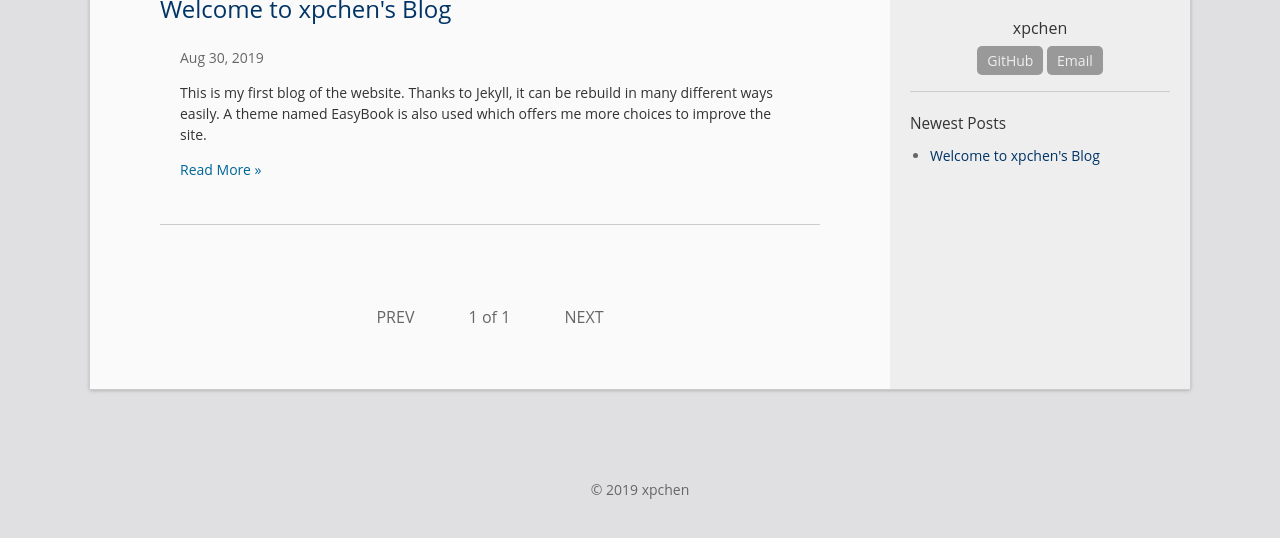
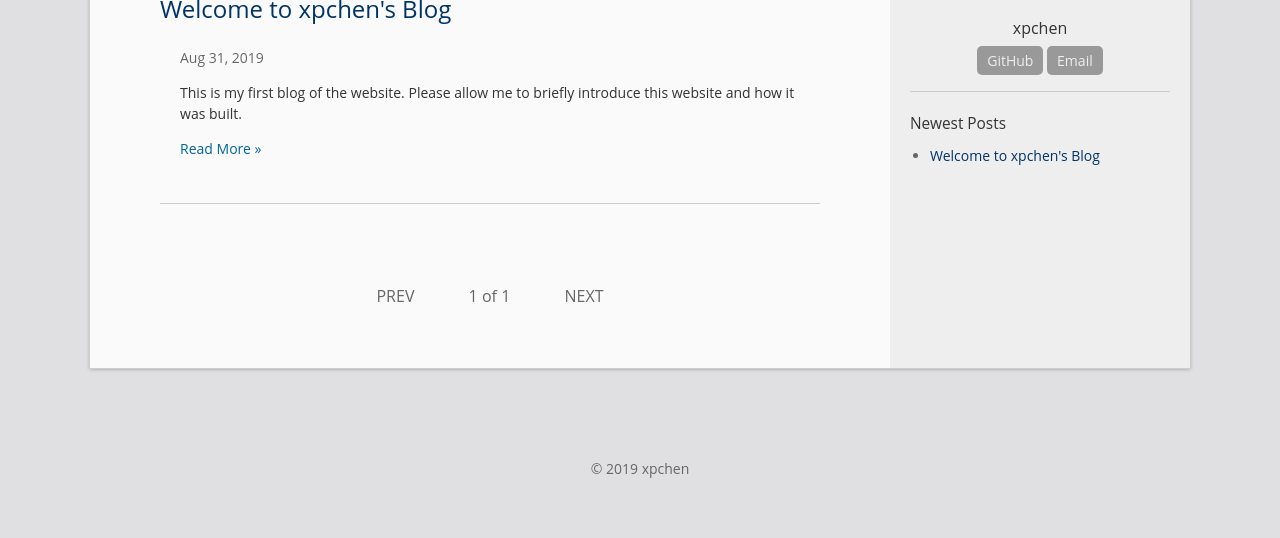
Before and after one commit to xpchen0630/xpchen0630.github.io, a Jekyll site: the page built from index.html, in a window 1280 px wide, cut to the strip 261-799 px from the top of the page. Built offline with Jekyll 4.4.1, drawn with Linux system fonts in a browser that asks for light colours; the list of posts is cut into pages by our own code; part of the change alters nothing that is shown.

Commit message:
201908312220

```diff
--- a/_config.yml
+++ b/_config.yml
@@ -7,7 +7,7 @@ description: >
   a reading note about machine learning.
 
 # Your information
-email: 867813005@qq.com
+email: stxpchen@foxmail.com
 author: xpchen
 avatar: "//www.gravatar.com/avatar/your_email_md5?d=mm&s=135"
 profile: a graduate student majoring in software engineering.
--- a/_posts/2019-08-30-welcome-to-jekyll.markdown
+++ b/_posts/2019-08-31-welcome-to-website.markdown
@@ -1,18 +1,22 @@
 ---
 layout: post
 title:  "Welcome to xpchen's Blog"
-date:   2019-08-30 21:04
-categories: firstblog
-permalink: /firstblog
+date:   2019-08-31 22:20
+categories: Hello
+permalink: /Hello
 ---
 
-This is my first blog of the website. Thanks to Jekyll, it can be rebuild in many different ways easily. A theme named EasyBook is also used which offers me more choices to improve the site.
+This is my first blog of the website. Please allow me to briefly introduce this website and how it was built.
 
 <!--more-->
 
-## Jekyll ##
+## Jekyll & EasyBook ##
 
-To add new posts, simply add a file in the `_posts` directory that follows the convention `YYYY-MM-DD-name-of-post.ext` and includes the necessary front matter.
+Thanks to Jekyll, this site can be rebuilt in many different ways. A template named [EasyBook][github-easybook] is also used which offers me more choices to improve the site.
+
+Below is the description of Jekyll on its [official website](https://jekyllrb.com/docs/).
+
+> Jekyll is a simple, extendable, static site generator. You give it text written in your favorite markup language and it churns through layouts to create a static website. Throughout that process you can tweak how you want the site URLs to look, what data gets displayed in the layout, and more.
 
 GitHub Flavored Markdown is supported.
 
@@ -28,7 +32,7 @@ And $$\mathcal{ Mathematics }$$ is supported!
 
 Use `$$` to wrap your formulas. For example, `$$ e^{i\pi} + 1 = 0 $$` displays $$  e^{i\pi} + 1 = 0  $$
 
-Multi-line forumlas are supported too.
+Multi-line formulas are supported too.
 
 $$
 \begin{aligned}
@@ -40,25 +44,15 @@ $$
 
 Check out the [Jekyll docs][jekyll] for more info on how to get the most out of Jekyll. File all bugs/feature requests at [Jekyll’s GitHub repo][jekyll-gh]. If you have questions, you can ask them on [Jekyll’s dedicated Help repository][jekyll-help].
 
-## EasyBook ##
+I'm using [EasyBook][github-easybook] the template from [laobubu.net](http://laobubu.net) as well which has some advanced functions. Some features are supported now:
 
-I'm using [EasyBook][github-easybook] the template from [laobubu.net](http://laobubu.net).
+> * **Pagination** is enabled.
+> * **Disqus** or **多说** is ready.
+> * **TOC** for posts is enabled.
+> * **Profile** including your links and avatar on the sidebar.
+> * *And more...*
 
-### Advanced Functions ###
-
-Some features are supported now:
-
-* **Pagination** is enabled.
-* **Disqus** or **多说** is ready.
-* **TOC** for posts is enabled.
-* **Profile** including your links and avatar on the sidebar.
-* *And more...*
-
-> **Tips:** You can disable Disqus or 多说 on posts/pages by adding `nocomments: true` into [YAML Front Matter][frontmatter].
-
-EasyBook uses upaiyun CDN to make everyone lncluding Chinese visitors feel speedy. You can find it in `_includes/footer.html` and change it to your favorite CDN like Google CDN.
-
-### Support the Developers ###
+The template is for free. We can support the developers of [EasyBook][github-easybook] by the following ways:
 
 **Add a Link:** This website is using [laobubu](http://laobubu.net)'s theme: [EasyBook][github-easybook].
 **Donate:** Please visit [http://laobubu.net/donate.html](http://laobubu.net/donate.html).
@@ -76,8 +70,8 @@ You can also send out your precious star [on GitHub](https://github.com/xpchen06
 
 ## And Here We Go ##
 
-My aritcles will mostly focus on machine learing (both theory and application). They can be seen as my reading notes and learning summary of the recent period.
-If you have any questions and doubts in reading them, please contact me by email (867813005@qq.com). It's my pleasure to discuss with you.
+My articles will mostly focus on machine learning (both theory and application). They can be seen as my reading notes and summary of the recent period.
+If you have any questions and doubts in reading them, please contact me by email (stxpchen@foxmail.com). It's my pleasure to discuss with you.
 
 [jekyll]:      http://jekyllrb.com
 [jekyll-gh]:   https://github.com/jekyll/jekyll
```
